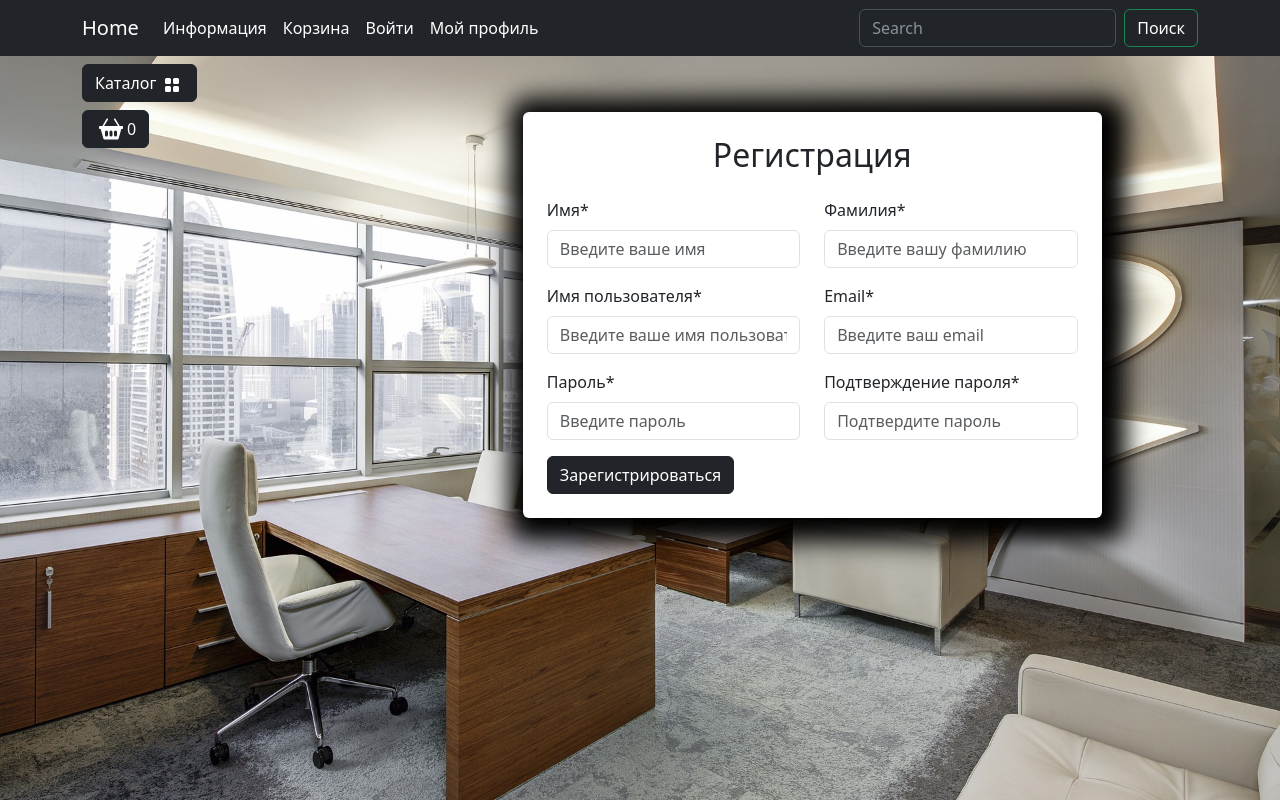
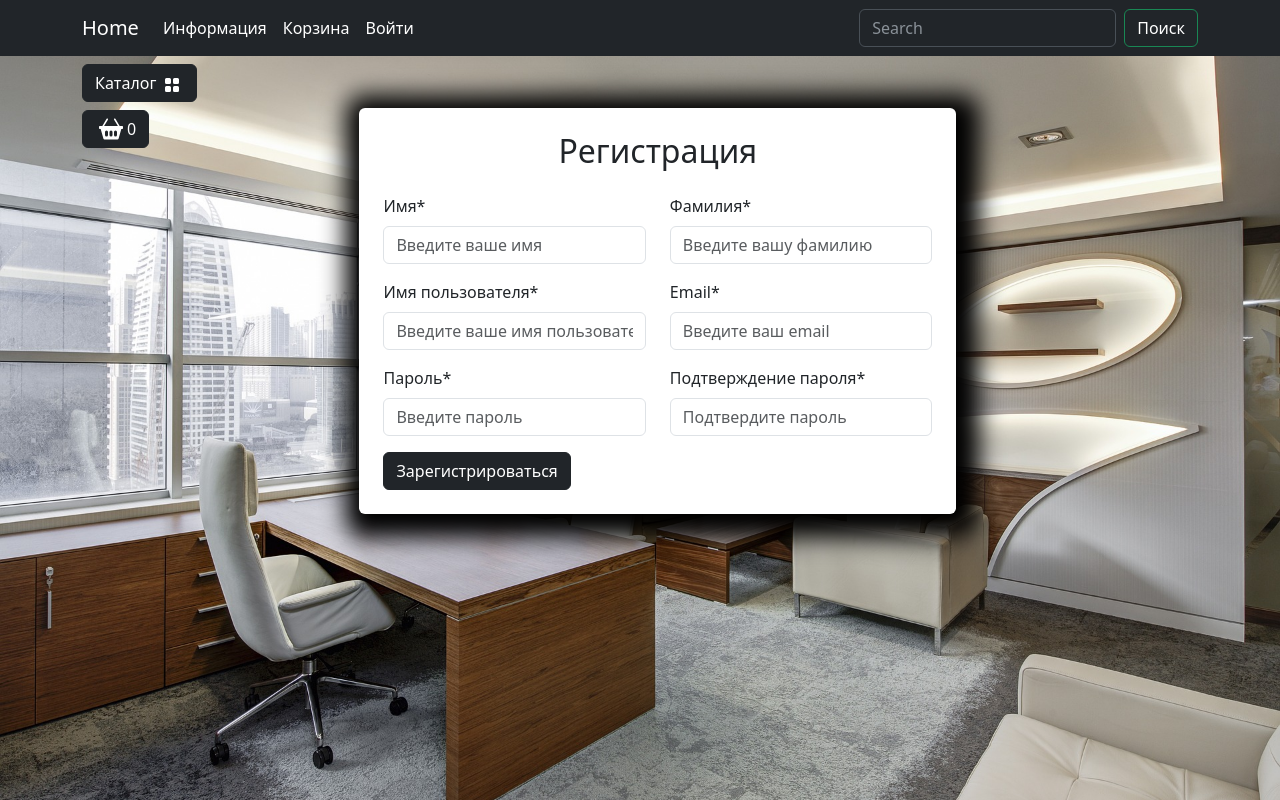
Before and after one commit to axmadJ3/e-commerce-django, a Django app: page /user/registration/ in a window 1280 px wide. Run offline with Django 5.2, Linux system fonts and the light colour scheme; data comes from the database, SQL or seed files in the repository; some libraries are stand-ins or nearby versions.

Commit message:
register form added and fix some templates

```diff
--- a/apps/users/forms.py
+++ b/apps/users/forms.py
@@ -1,4 +1,5 @@
-from django.contrib.auth.forms import AuthenticationForm
+from django.contrib.auth.forms import AuthenticationForm, UserCreationForm
+from django import forms
 
 from .models import User
 
@@ -6,3 +7,23 @@ class UserLoginForm(AuthenticationForm):
     class Meta:
         model = User
         fields = ['username', 'password']
+
+
+class UserRegistrationForm(UserCreationForm):
+    class Meta:
+        model = User
+        fields = (
+            'first_name',
+            'last_name',
+            'username',
+            'email',
+            'password1',
+            'password2',
+        )
+
+    first_name = forms.CharField()
+    last_name = forms.CharField()
+    username = forms.CharField()
+    email = forms.CharField()
+    password2 = forms.CharField()
+    password1 = forms.CharField()
--- a/apps/users/templates/users/registration.html
+++ b/apps/users/templates/users/registration.html
@@ -3,11 +3,6 @@
 
 {% block content %}
         <!-- Контент -->
-        <div class="container">
-            <div class="row mt-1">
-                <div class="col-lg-2">
-                    <!-- Пустой блок на усмотрение -->
-                </div>
                 <div class="col-lg-10">
                     <!-- Контент на странице -->
                     <div class="row">
@@ -15,37 +10,68 @@
                             <div class="row justify-content-center">
                                 <div class="col-md-9 bg-white p-4 mb-5 mx-2 rounded custom-shadow">
                                     <h2 class="text-center mb-4">Регистрация</h2>
-                                    <form>
+                                    <form action='{% url "user:registration" %}' method='post'>
+                                        {% csrf_token %}
                                         <div class="row">
                                             <div class="col-md-6 mb-3">
-                                                <label for="firstName" class="form-label">Имя*</label>
-                                                <input type="text" class="form-control" id="firstName"
+                                                <label for="id_first_name" class="form-label">Имя*</label>
+                                                <input type="text" class="form-control" id="id_first_name"
+                                                    value="{% if form.first_name.value %}{{ form.first_name.value }}{% endif %}"
+                                                    name="first_name"
                                                     placeholder="Введите ваше имя" required>
+                                                    {% if form.first_name.errors %}
+                                                    <div class="alert alert-danger alert-dismissible fade show">{{form.first_name.errors}}</div>
+                                                    {% endif %}
                                             </div>
                                             <div class="col-md-6 mb-3">
-                                                <label for="lastName" class="form-label">Фамилия*</label>
-                                                <input type="text" class="form-control" id="lastName"
+                                                <label for="id_last_name" class="form-label">Фамилия*</label>
+                                                <input type="text" class="form-control" id="id_last_name"
+                                                    value="{% if form.last_name.value %}{{ form.last_name.value }}{% endif %}"
+                                                    name="last_name"
                                                     placeholder="Введите вашу фамилию" required>
+                                                    {% if form.last_name.errors %}
+                                                    <div class="alert alert-danger alert-dismissible fade show">{{form.last_name.errors}}</div>
+                                                    {% endif %}
                                             </div>
                                             <div class="col-md-6 mb-3">
-                                                <label for="username" class="form-label">Имя пользователя*</label>
-                                                <input type="text" class="form-control" id="username"
+                                                <label for="id_username" class="form-label">Имя пользователя*</label>
+                                                <input type="text" class="form-control" id="id_username"
+                                                    value="{% if form.username.value %}{{ form.username.value }}{% endif %}"
+                                                    name="username"
                                                     placeholder="Введите ваше имя пользователя" required>
+                                                    {% if form.username.errors %}
+                                                    <div class="alert alert-danger alert-dismissible fade show">{{form.username.errors}}</div>
+                                                    {% endif %}
                                             </div>
                                             <div class="col-md-6 mb-3">
-                                                <label for="email" class="form-label">Email*</label>
-                                                <input type="email" class="form-control" id="email"
+                                                <label for="id_email" class="form-label">Email*</label>
+                                                <input type="email" class="form-control" id="id_email"
+                                                    value="{% if form.email.value %}{{ form.email.value }}{% endif %}"
+                                                    name="email"
                                                     placeholder="Введите ваш email" required>
+                                                    {% if form.email.errors %}
+                                                    <div class="alert alert-danger alert-dismissible fade show">{{form.email.errors}}</div>
+                                                    {% endif %}
                                             </div>
                                             <div class="col-md-6 mb-3">
-                                                <label for="password1" class="form-label">Пароль*</label>
-                                                <input type="password" class="form-control" id="password1"
+                                                <label for="id_password1" class="form-label">Пароль*</label>
+                                                <input type="password" class="form-control" id="id_password1"
+                                                    value="{% if form.password1.value %}{{ form.password1.value }}{% endif %}"
+                                                    name="password1"
                                                     placeholder="Введите пароль" required>
+                                                    {% if form.password1.errors %}
+                                                    <div class="alert alert-danger alert-dismissible fade show">{{form.password1.errors}}</div>
+                                                    {% endif %}
                                             </div>
                                             <div class="col-md-6 mb-3">
-                                                <label for="password2" class="form-label">Подтверждение пароля*</label>
-                                                <input type="password" class="form-control" id="password2"
+                                                <label for="id_password2" class="form-label">Подтверждение пароля*</label>
+                                                <input type="password" class="form-control" id="id_password2"
+                                                    value="{% if form.password2.value %}{{ form.password2.value }}{% endif %}"
+                                                    name="password2"
                                                     placeholder="Подтвердите пароль" required>
+                                                    {% if form.password2.errors %}
+                                                    <div class="alert alert-danger alert-dismissible fade show">{{form.password2.errors}}</div>
+                                                    {% endif %}
                                             </div>
                                         </div>
                                         <button type="submit"
--- a/apps/users/views.py
+++ b/apps/users/views.py
@@ -1,9 +1,9 @@
-from django.shortcuts import render
+from django.shortcuts import redirect, render
 from django.contrib import auth
 from django.shortcuts import HttpResponseRedirect
 from django.urls import reverse
 
-from .forms import UserLoginForm
+from .forms import UserLoginForm, UserRegistrationForm
 
 def login(request):
     if request.method == 'POST':
@@ -27,8 +27,19 @@ def login(request):
 
 
 def registration(request):
+    if request.method == 'POST':
+        form = UserRegistrationForm(data=request.POST)
+        if form.is_valid():
+            form.save()
+            user = form.instance
+            auth.login(request, user)
+            return HttpResponseRedirect(reverse('main:home'))
+    else:
+        form = UserRegistrationForm()
+
     context = {
-
+        'title': 'HOME - Регистрация',
+        'form': form,
     }
 
     return render(request, template_name='users/registration.html', context=context)
@@ -43,8 +54,5 @@ def profile(request):
 
 
 def logout(request):
-    context = {
-
-    }
-
-    return render(request, template_name='users/login.html', context=context)
+    auth.logout(request)
+    return redirect(reverse('main:home'))
--- a/templates/base.html
+++ b/templates/base.html
@@ -49,25 +49,37 @@
                         <li class="nav-item">
                             <a class="nav-link  text-white" href="carts/cart.html">Корзина</a>
                         </li>
+                        {% if not user.is_authenticated %}
                             <li class="nav-item">
                                 <a class="nav-link  text-white" href="{% url "user:login" %}">Войти</a>
                             </li>
+                        {% else %}
                             <li class="nav-item dropdown ">
                                 <a class="nav-link dropdown-toggle text-white" href="#" role="button"
                                     data-bs-toggle="dropdown" aria-expanded="false">
                                     Мой профиль
                                 </a>
                                 <ul class="dropdown-menu">
-                                <li><a class="dropdown-item  text-white" href="carts/cart.html">Корзина</a></li>
-                                <li><a class="dropdown-item  text-white" href="{% url "user:profile" %}">Личный кабинет</a>
+                                    <li>
+                                        <a class="dropdown-item  text-white" href="carts/cart.html">Корзина</a>
                                     </li>
-                                <li><a class="dropdown-item  text-white" href="{% url "admin:index" %}">Админ панель</a></li>
+                                    <li>
+                                        <a class="dropdown-item  text-white" href="{% url "user:profile" %}">Личный кабинет</a>
+                                    </li>
+                                    {% if user.is_admin or user.is_staff %}
+                                        <li>
+                                            <a class="dropdown-item  text-white" href="{% url "admin:index" %}">Админ панель</a>
+                                        </li>
+                                    {% endif %}
                                     <li>
                                         <hr class="dropdown-divider">
                                     </li>
-                                <li><a class="dropdown-item  text-white" href="{% url "user:logout" %}">Выйти</a></li>
+                                    <li>
+                                        <a class="dropdown-item  text-white" href="{% url "user:logout" %}">Выйти</a>
+                                    </li>
                                 </ul>
                             </li>
+                        {% endif %}
                     </ul>
                     <form class="d-flex" action="{% url "catalog:search" %}" role="search" method="get">
                         <input name="q" class="form-control me-2" type="search" placeholder="Search" aria-label="Search">
```
Lines whose indentation alone changed are shown as unchanged.
